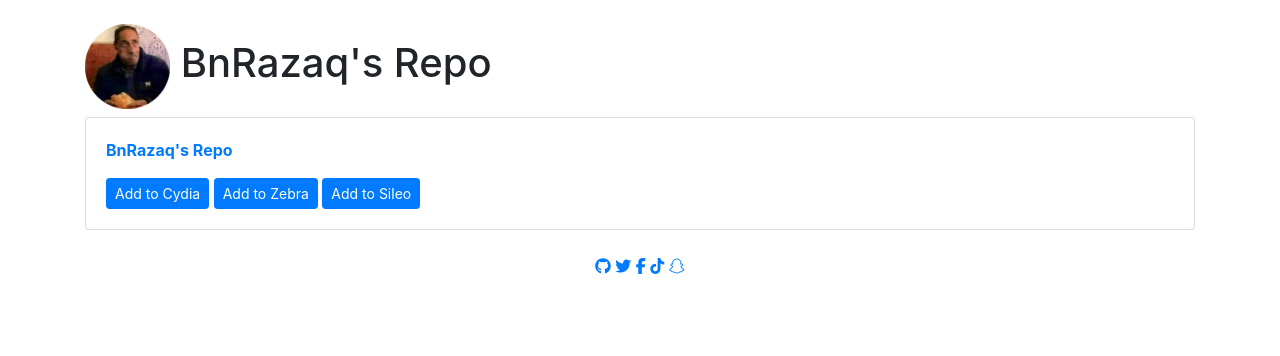
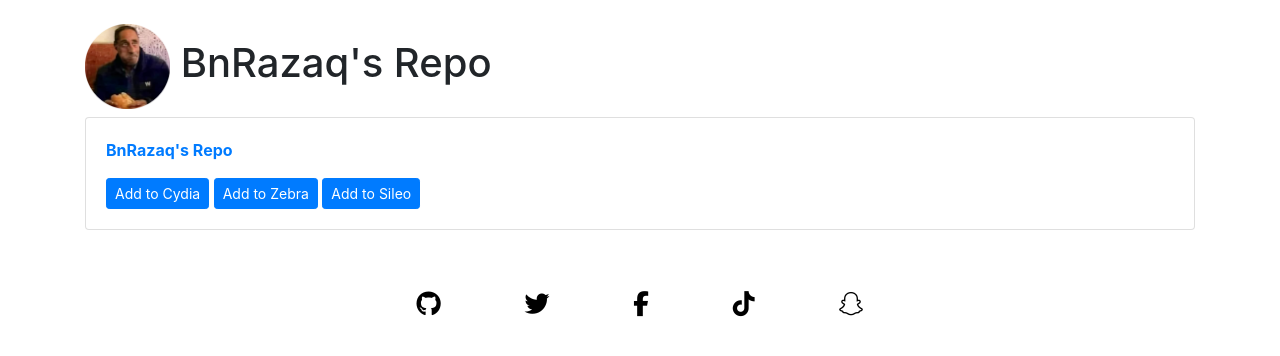
Before and after one commit to bnrazaq/bnrazaq.github.io, a PHP site: page /repo/index.html in a window 1280 px wide. Shown: the top 356 px of the page. Run offline with PHP 8.4, Linux system fonts and the light colour scheme; some libraries are stand-ins or nearby versions.

Commit message:
Add files via upload

```diff
--- a/repo/css/style.css
+++ b/repo/css/style.css
@@ -1 +1,10 @@
-hshs
+.icon{
+  font-size: 25px;
+}
+.icon a{
+  text-decoration: none;
+  color: black;
+}
+.icon i{
+  margin: 3%;
+}
```
